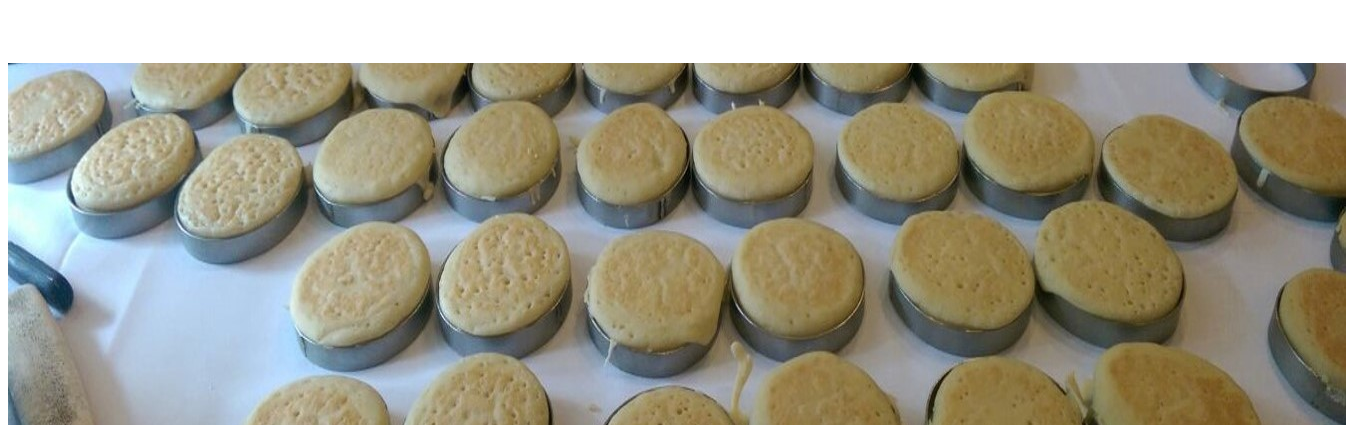
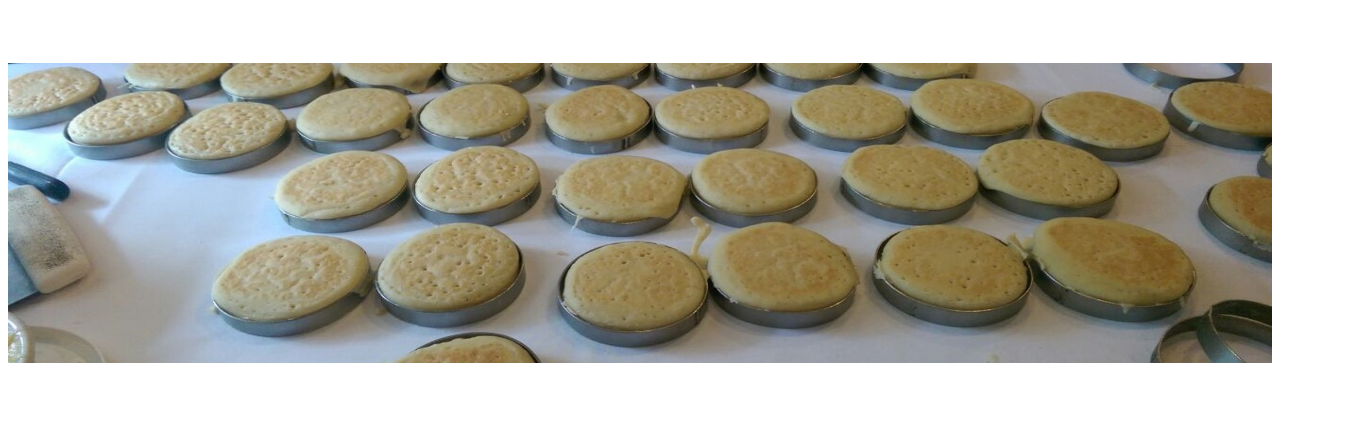
Before and after one commit to afaan5556/afaan5556.github.io, a plain HTML site: page about.html in a window 1280 px wide. Shown: the part 2675-3100 px from the top of the page, 1346 px wide, since content can reach past the window. Drawn offline with Linux system fonts and the light colour scheme.

Commit message:
Update site for week 6

```diff
--- a/about.html
+++ b/about.html
@@ -62,7 +62,7 @@
 						<h5>Undergraduate</h5>
 					</div>
 					<div id="school_tile">
-						<img src="imgs/logos/rit_logo.jpg" id="school_image">
+						<img src="imgs/logos/rit.jpg" id="school_image">
 						<h5><a href="www.rit.edu">Rochester Institute of Technology</a></h5>
 						<h5>2006 - 2007</h5>
 						<h5>Masters</h5>
@@ -89,7 +89,6 @@
 					<p><i>I like to dream small. My interests include spending time with my wife and our friends, playing and coaching soccer, playing and listening to music, and eating simple food.</p><br>
 				</div>
 			<img src="imgs/bake.jpg" id="bake">
-			</section>
 
 			<section id="quirky"> <!-- Where I am from -->
 				<img src="imgs/milk.jpg">
--- a/stylesheets/about.css
+++ b/stylesheets/about.css
@@ -96,7 +96,6 @@ margin-bottom: 80px;
 /*____HOBBIES STYLE SECTION_______*/
 
 #hobbies {
-	margin-bottom: 80px;
 }
 
 #hobbies > img {
@@ -126,6 +125,11 @@ margin-bottom: 80px;
 	padding-left: 2%;
 }
 
+#bake {
+	margin-bottom: 80px;
+	height: 300px;
+	width: 100%;
+}
 
 
 /*____Something Quirky Styles______*/
```
Also changed, not shown: imgs/logos/rit.jpg (renamed from imgs/logos/rit_logo.jpg).
